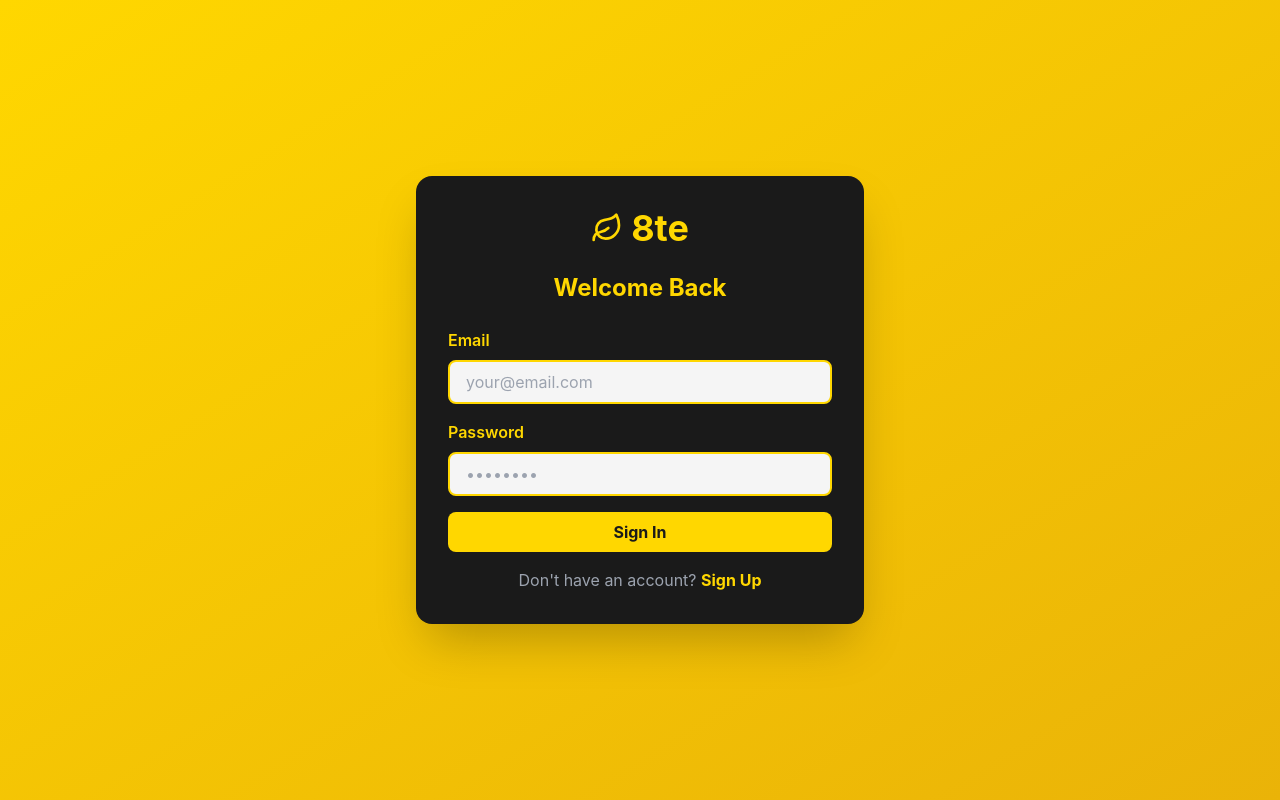
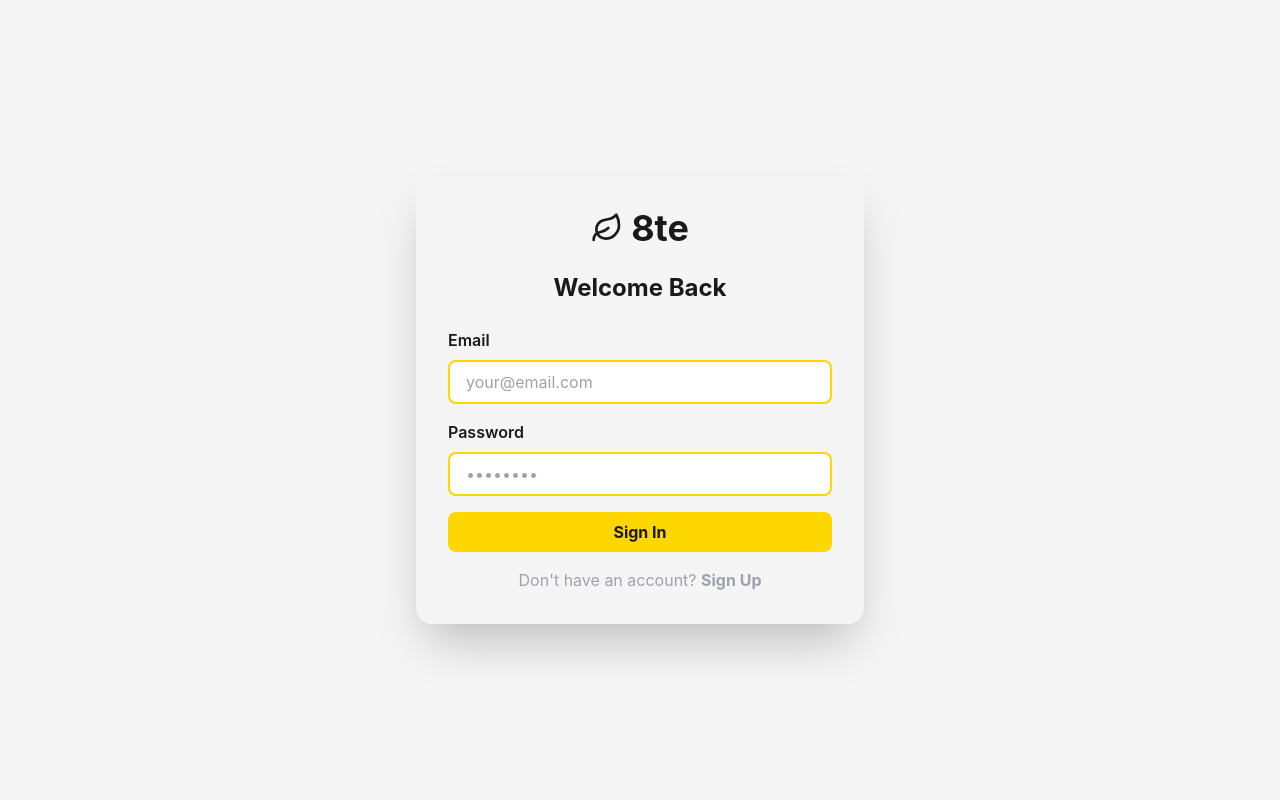
Before and after one commit to apenuvornutifafa-cloud/8te-food-tracker, a React (Vite) app in the folder frontend/: page /login in a window 1280 px wide. Built offline with nearby package versions, Linux system fonts and the light colour scheme.

Commit message:
Fix: Update Tailwind color names for proper build compatibility

```diff
--- a/frontend/src/index.css
+++ b/frontend/src/index.css
@@ -7,7 +7,7 @@
 }
 
 body {
-  @apply bg-8te-light text-8te-dark;
+  @apply bg-primary-light text-primary-dark;
   font-family: -apple-system, BlinkMacSystemFont, 'Segoe UI', 'Roboto', 'Oxygen',
     'Ubuntu', 'Cantarell', 'Fira Sans', 'Droid Sans', 'Helvetica Neue',
     sans-serif;
@@ -17,15 +17,15 @@ body {
 
 /* 8te Custom Styles */
 .btn-primary {
-  @apply bg-8te-yellow text-8te-dark font-bold py-2 px-4 rounded-lg hover:bg-yellow-500 transition-colors;
+  @apply bg-primary-yellow text-primary-dark font-bold py-2 px-4 rounded-lg hover:bg-yellow-500 transition-colors;
 }
 
 .btn-secondary {
-  @apply bg-8te-dark text-8te-yellow font-bold py-2 px-4 rounded-lg border-2 border-8te-yellow hover:bg-yellow-100 hover:text-8te-dark transition-colors;
+  @apply bg-primary-dark text-primary-yellow font-bold py-2 px-4 rounded-lg border-2 border-primary-yellow hover:bg-yellow-100 hover:text-primary-dark transition-colors;
 }
 
 .card {
-  @apply bg-white rounded-lg shadow-md p-4 border-l-4 border-8te-yellow;
+  @apply bg-white rounded-lg shadow-md p-4 border-l-4 border-primary-yellow;
 }
 
 .status-fresh {
@@ -45,9 +45,9 @@ body {
 }
 
 .input-primary {
-  @apply w-full px-4 py-2 border-2 border-8te-yellow rounded-lg focus:outline-none focus:ring-2 focus:ring-8te-yellow;
+  @apply w-full px-4 py-2 border-2 border-primary-yellow rounded-lg focus:outline-none focus:ring-2 focus:ring-primary-yellow;
 }
 
 .badge-yellow {
-  @apply bg-8te-yellow text-8te-dark px-2 py-1 rounded-full text-xs font-bold;
+  @apply bg-primary-yellow text-primary-dark px-2 py-1 rounded-full text-xs font-bold;
 }
--- a/frontend/tailwind.config.js
+++ b/frontend/tailwind.config.js
@@ -1,14 +1,14 @@
 module.exports = {
   content: [
     "./index.html",
-    "./src/**/*.{js,jsx}",
+    "./src/**/*.{js,jsx,ts,tsx}",
   ],
   theme: {
     extend: {
       colors: {
-        '8te-yellow': '#FFD700',
-        '8te-dark': '#1a1a1a',
-        '8te-light': '#f5f5f5',
+        'primary-yellow': '#FFD700',
+        'primary-dark': '#1a1a1a',
+        'primary-light': '#f5f5f5',
       },
       fontFamily: {
         sans: ['Inter', 'system-ui', 'sans-serif'],
```
